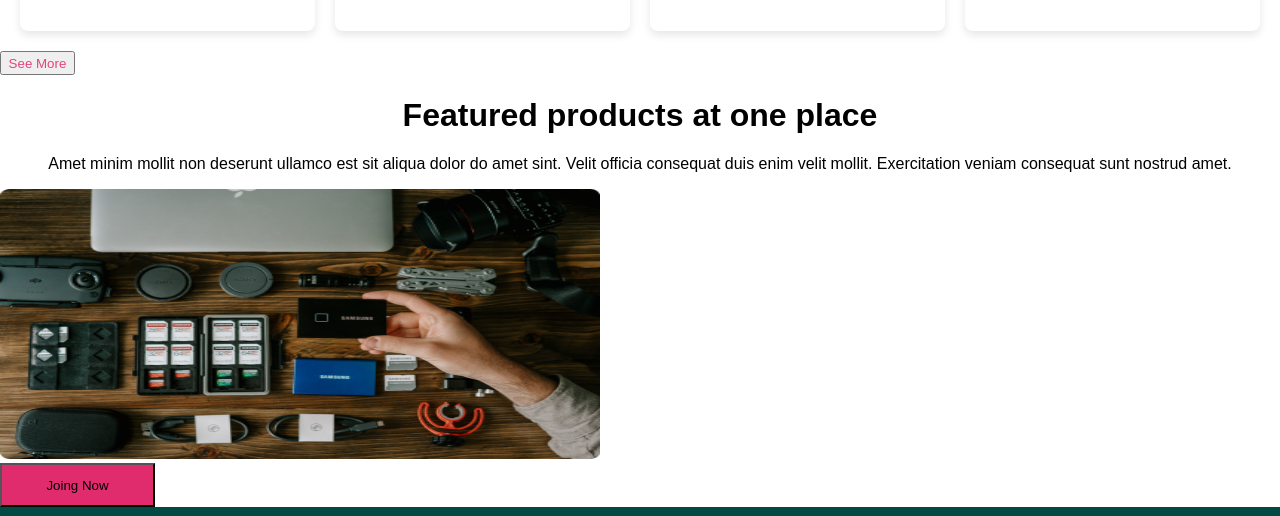
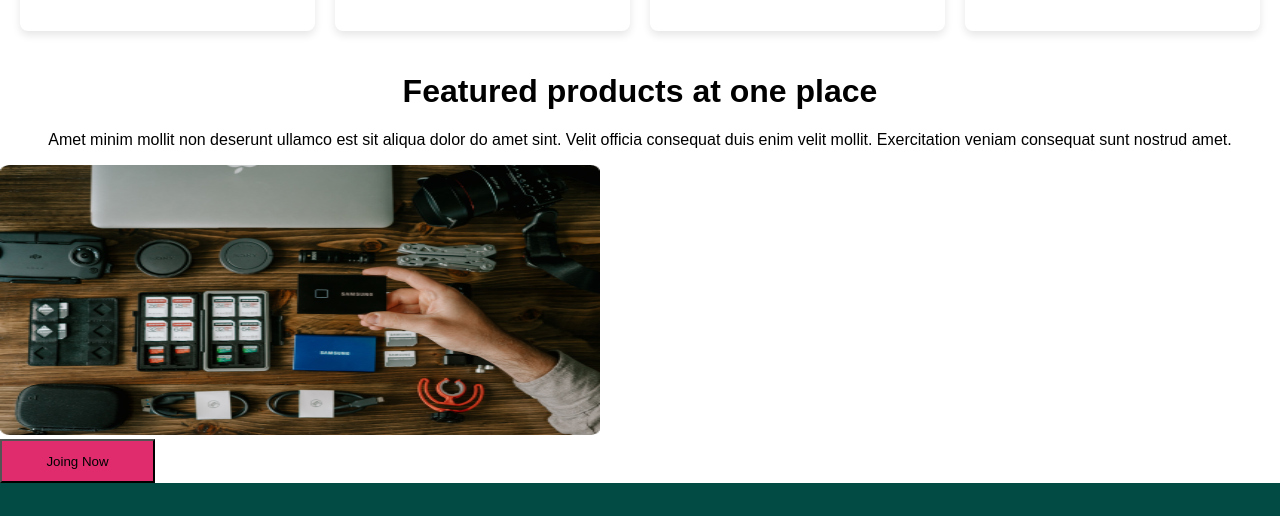
Before and after one commit to foysalwazed/e-website, a plain HTML site: page index.html in a window 1280 px wide. Shown: the part 1836-2352 px from the top of the page. Drawn offline with Linux system fonts and the light colour scheme.

Commit message:
first commit

```diff
--- a/index.html
+++ b/index.html
@@ -161,7 +161,7 @@
     </main>
 
 
-  <button class="btn-2">See More </button>
+
 
 
 
```
